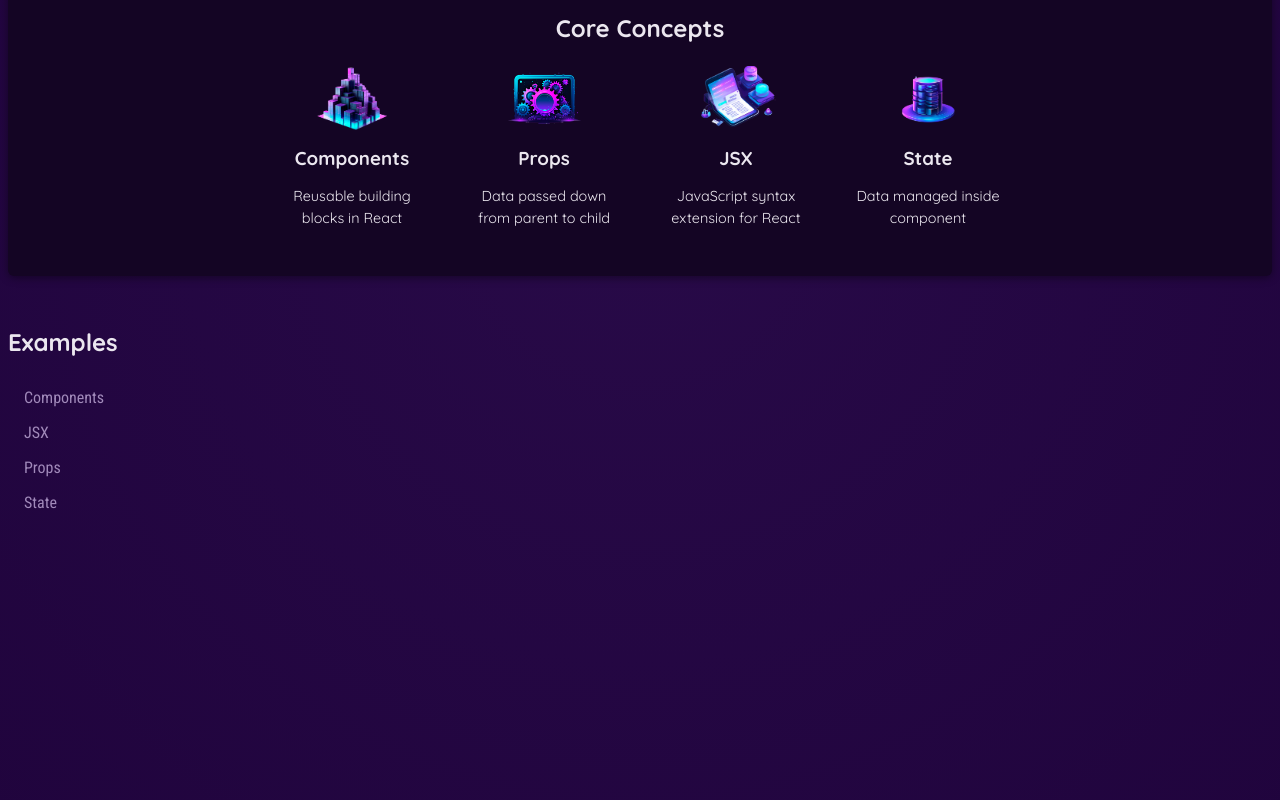
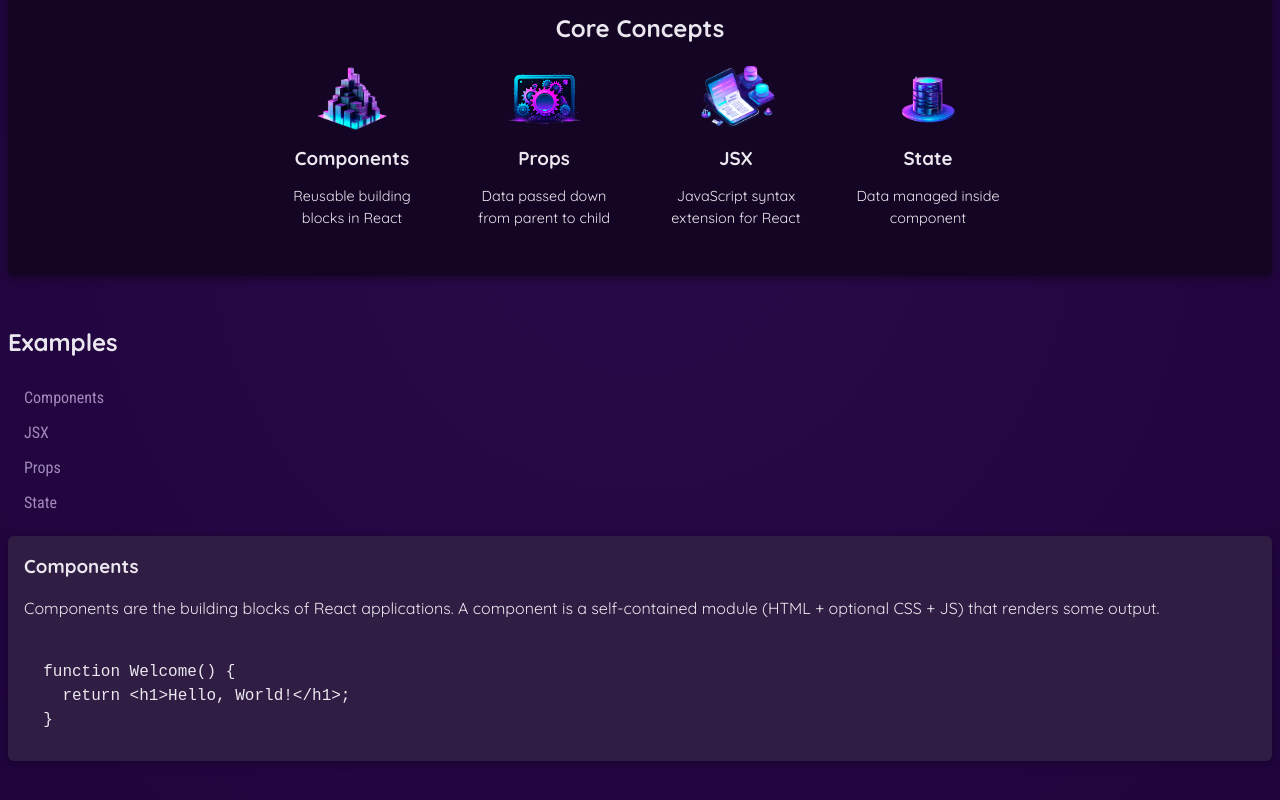
Before and after one commit to jiaakmal/REACT-PRACTICE, a React (Vite) app: page / in a window 1280 px wide. Shown: the part 434-1234 px from the top of the page. Built offline with nearby package versions, Linux system fonts and the light colour scheme.

Commit message:
concept of state and updating UI dynamically

```diff
--- a/src/App.jsx
+++ b/src/App.jsx
@@ -1,14 +1,20 @@
-
-import { CORE_CONCEPTS } from './data.js';
-import Header from './components/Header/Header.jsx';
-import CoreConcept from './components/CoreConcepts/CoreConcept.jsx';
-import TabButton from './components/TabButton.jsx'
-
+import { CORE_CONCEPTS, EXAMPLES } from "./data.js";
+import Header from "./components/Header/Header.jsx";
+import CoreConcept from "./components/CoreConcepts/CoreConcept.jsx";
+import TabButton from "./components/TabButton.jsx";
+import { useState } from "react";
 
 function App() {
+  const [selectedTopic, setSelectedTopic] = useState('components'); // Initialize tab content with a placeholder message
+  // Add event listener for tab button click event and log the selected button to the console
+
+  function handleSelect(selectedButton) {
+    setSelectedTopic(selectedButton);
+    console.log(selectedTopic)
+  }
   return (
     <div>
-      <Header/>
+      <Header />
       <main>
         <h2>Time to get started!</h2>
       </main>
@@ -16,31 +22,37 @@
         <h2>Core Concepts</h2>
         <ul>
           <CoreConcept
-          title={CORE_CONCEPTS[0].title}
-          description={CORE_CONCEPTS[0].description}
-          image={CORE_CONCEPTS[0].image}
+            title={CORE_CONCEPTS[0].title}
+            description={CORE_CONCEPTS[0].description}
+            image={CORE_CONCEPTS[0].image}
           />
-          <CoreConcept
-          {...CORE_CONCEPTS[1]}
-          />
-          <CoreConcept
-          {...CORE_CONCEPTS[2]}
-          />
-          <CoreConcept
-            {...CORE_CONCEPTS[3]}
-          />
-          </ul>
+          <CoreConcept {...CORE_CONCEPTS[1]} />
+          <CoreConcept {...CORE_CONCEPTS[2]} />
+          <CoreConcept {...CORE_CONCEPTS[3]} />
+        </ul>
       </section>
       <section id="examples">
         <h2>Examples</h2>
         <menu>
           <li>
-            <TabButton>Components</TabButton>
-            <TabButton>JSX</TabButton>
-            <TabButton>Props</TabButton>
-            <TabButton>State</TabButton>
+            <TabButton onSelect={() => handleSelect("components")}>
+              Components
+            </TabButton>
+            <TabButton onSelect={() => handleSelect("jsx")}>JSX</TabButton>
+            <TabButton onSelect={() => handleSelect("props")}>Props</TabButton>
+            <TabButton onSelect={() => handleSelect("state")}>State</TabButton>
           </li>
         </menu>
+        <div id="tab-content">
+          <h3>{ EXAMPLES[selectedTopic].title}</h3>
+          <p> { EXAMPLES[selectedTopic].description}</p>
+          <pre>
+            <code>
+              {EXAMPLES[selectedTopic].code}
+            </code>
+          </pre>
+
+        </div>
       </section>
     </div>
   );
--- a/src/data.js
+++ b/src/data.js
@@ -29,3 +29,54 @@
         description: 'Data managed inside component'
     }
 ]
+
+export const EXAMPLES = {
+    components: {
+      title: 'Components',
+      description:
+        'Components are the building blocks of React applications. A component is a self-contained module (HTML + optional CSS + JS) that renders some output.',
+      code: `
+  function Welcome() {
+    return <h1>Hello, World!</h1>;
+  }`,
+    },
+    jsx: {
+      title: 'JSX',
+      description:
+        'JSX is a syntax extension to JavaScript. It is similar to a template language, but it has full power of JavaScript (e.g., it may output dynamic content).',
+      code: `
+  <div>
+    <h1>Welcome {userName}</h1>
+    <p>Time to learn React!</p>
+  </div>`,
+    },
+    props: {
+      title: 'Props',
+      description:
+        'Components accept arbitrary inputs called props. They are like function arguments.',
+      code: `
+  function Welcome(props) {
+    return <h1>Hello, {props.name}</h1>;
+  }`,
+    },
+    state: {
+      title: 'State',
+      description:
+        'State allows React components to change their output over time in response to user actions, network responses, and anything else.',
+      code: `
+  function Counter() {
+    const [isVisible, setIsVisible] = useState(false);
+
+    function handleClick() {
+      setIsVisible(true);
+    }
+
+    return (
+      <div>
+        <button onClick={handleClick}>Show Details</button>
+        {isVisible && <p>Amazing details!</p>}
+      </div>
+    );
+  }`,
+    },
+  };
```
